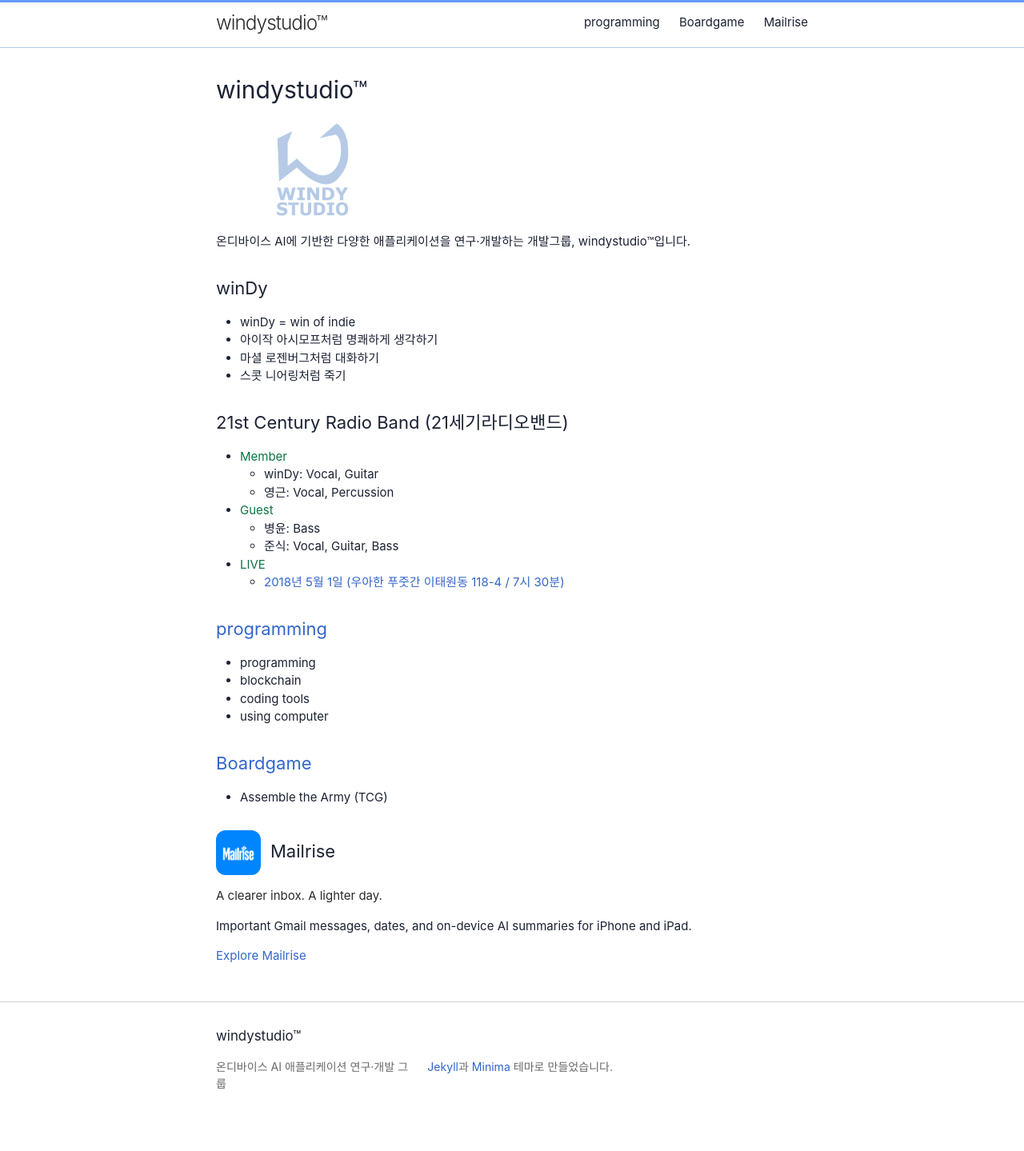
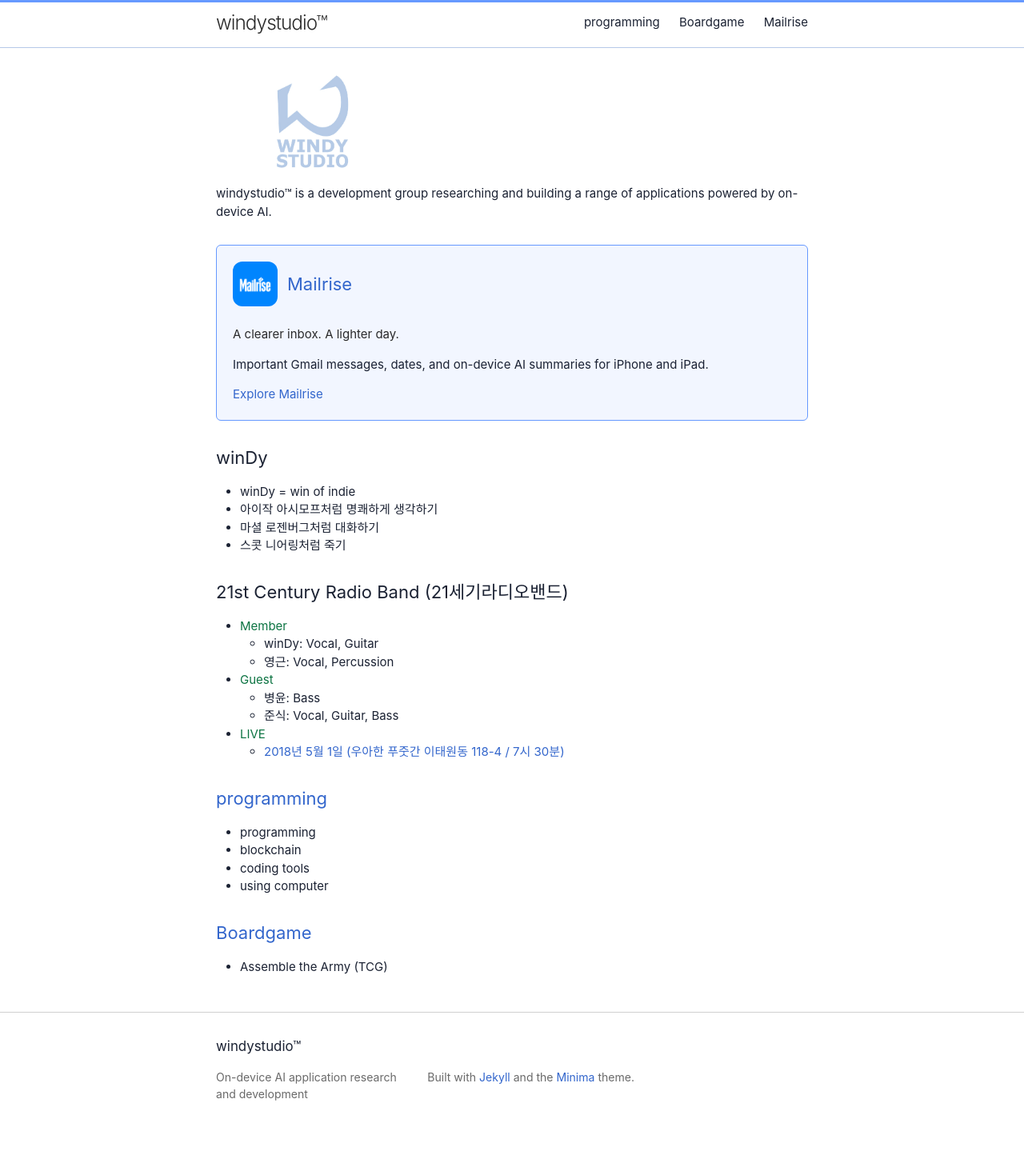
Before and after one commit to windies21/windystudio, a Jekyll site: the page built from index.html, in a window 1280 px wide. Shown: the whole page at 80% size. Built offline with Jekyll 4.4.1, drawn with Linux system fonts in a browser that asks for light colours.

Commit message:
[MAILRISE-PAGE] 영문 소개와 Mailrise 강조 영역 정리
- 상단 소개와 푸터를 영문으로 변경하고 로고 위 중복 제목을 화면에서 제거
- Mailrise를 winDy 앞의 강조 박스로 이동하고 아이콘과 제목에 소개 링크 추가
- 새 순서와 영문 문구 및 링크 인수 기준 갱신
- Jekyll 빌드, 검사 16개, 반응형 화면과 링크 이동 검증 완료

```diff
--- a/_includes/minima/footer.html
+++ b/_includes/minima/footer.html
@@ -6,11 +6,11 @@
 
     <div class="footer-col-wrapper">
       <div class="footer-col footer-col-1">
-        <p>온디바이스 AI 애플리케이션 연구·개발 그룹</p>
+        <p lang="en">On-device AI application research and development</p>
       </div>
 
       <div class="footer-col footer-col-3">
-        <p><a href="https://jekyllrb.com/">Jekyll</a>과 <a href="https://github.com/jekyll/minima">Minima</a> 테마로 만들었습니다.</p>
+        <p lang="en">Built with <a href="https://jekyllrb.com/">Jekyll</a> and the <a href="https://github.com/jekyll/minima">Minima</a> theme.</p>
       </div>
     </div>
 
--- a/_layouts/minima-home.html
+++ b/_layouts/minima-home.html
@@ -5,7 +5,7 @@
 <div class="home">
   {%- assign page_heading = page.heading | default: page.title -%}
   {%- if page_heading -%}
-    <h1 class="page-heading">{{ page_heading | escape }}</h1>
+    <h1 class="page-heading visually-hidden">{{ page_heading | escape }}</h1>
   {%- endif -%}
 
   {{ content }}
--- a/assets/home.scss
+++ b/assets/home.scss
@@ -63,10 +63,34 @@
   color: $studio-green-ink;
 }
 
+.home-app {
+  margin: $spacing-unit 0;
+  padding: 20px;
+  background-color: #f2f6ff;
+  border: 1px solid $studio-blue;
+  border-radius: 6px;
+  overflow-wrap: break-word;
+
+  h2 {
+    margin-top: 0;
+  }
+
+  p:last-child {
+    margin-bottom: 0;
+  }
+}
+
+.home-app-link {
+  display: inline-flex;
+  align-items: center;
+  gap: 12px;
+  max-width: 100%;
+}
+
 .home-app-icon {
+  flex-shrink: 0;
   width: 56px;
   height: 56px;
-  margin-right: 12px;
   border-radius: 12px;
 }
 
@@ -77,6 +101,19 @@
 /**
  * Accessibility
  */
+.visually-hidden {
+  position: absolute !important;
+  width: 1px !important;
+  height: 1px !important;
+  padding: 0 !important;
+  margin: -1px !important;
+  overflow: hidden !important;
+  clip: rect(0, 0, 0, 0) !important;
+  clip-path: inset(50%) !important;
+  white-space: nowrap !important;
+  border: 0 !important;
+}
+
 .skip-link {
   position: absolute;
   left: $spacing-unit / 2;
--- a/index.html
+++ b/index.html
@@ -1,10 +1,10 @@
 ---
 layout: minima-home
 lang: ko
-title: "windystudio™ — 온디바이스 AI 애플리케이션 연구·개발 그룹"
+title: "windystudio™ — On-device AI application research and development"
 heading: "windystudio™"
-description: "온디바이스 AI에 기반한 다양한 애플리케이션을 연구·개발하는 개발그룹, windystudio™입니다. winDy, 21세기라디오밴드, programming, Boardgame, Mailrise를 소개합니다."
-summary: "온디바이스 AI에 기반한 다양한 애플리케이션을 연구·개발하는 개발그룹, windystudio™입니다."
+description: "windystudio™ is a development group researching and building a range of applications powered by on-device AI. Featuring Mailrise, winDy, 21st Century Radio Band, programming, and Boardgame."
+summary: "windystudio™ is a development group researching and building a range of applications powered by on-device AI."
 canonical_url: "https://windystudio.com/"
 image: "https://windystudio.com/assets/images/windystudio.png"
 image_alt: "windystudio™ 로고: 추상적인 W 심볼과 WINDY STUDIO 글자"
@@ -13,8 +13,15 @@
 <div class="home-intro">
   <img class="home-logo" src="{{ "/assets/images/windystudio.png" | relative_url }}" width="685" height="360"
        alt="windystudio™ 로고: 추상적인 W 심볼과 WINDY STUDIO 글자">
-  <p>온디바이스 AI에 기반한 다양한 애플리케이션을 연구·개발하는 개발그룹, windystudio™입니다.</p>
+  <p lang="en">windystudio™ is a development group researching and building a range of applications powered by on-device AI.</p>
 </div>
+
+<section id="mailrise" class="home-section home-app" lang="en" aria-labelledby="mailrise-title">
+  <h2 id="mailrise-title"><a class="home-app-link" href="{{ "/mailrise/" | relative_url }}"><img class="home-app-icon" src="{{ "/mailrise/assets/app-icon.png" | relative_url }}" width="56" height="56" alt="">Mailrise</a></h2>
+  <p class="home-app-tagline">A clearer inbox. A lighter day.</p>
+  <p>Important Gmail messages, dates, and on-device AI summaries for iPhone and iPad.</p>
+  <p><a href="{{ "/mailrise/" | relative_url }}">Explore Mailrise</a></p>
+</section>
 
 <section id="windy" class="home-section" aria-labelledby="windy-title">
   <h2 id="windy-title">winDy</h2>
@@ -68,10 +75,3 @@
     <li>Assemble the Army (TCG)</li>
   </ul>
 </section>
-
-<section id="mailrise" class="home-section home-app" lang="en" aria-labelledby="mailrise-title">
-  <h2 id="mailrise-title"><img class="home-app-icon" src="{{ "/mailrise/assets/app-icon.png" | relative_url }}" width="56" height="56" alt="">Mailrise</h2>
-  <p class="home-app-tagline">A clearer inbox. A lighter day.</p>
-  <p>Important Gmail messages, dates, and on-device AI summaries for iPhone and iPad.</p>
-  <p><a href="{{ "/mailrise/" | relative_url }}">Explore Mailrise</a></p>
-</section>
```
Also changed, not shown: docs/dev/mailrise-page.md (+14 -1 lines), tests/test_home_page.py (+32 -3 lines).
